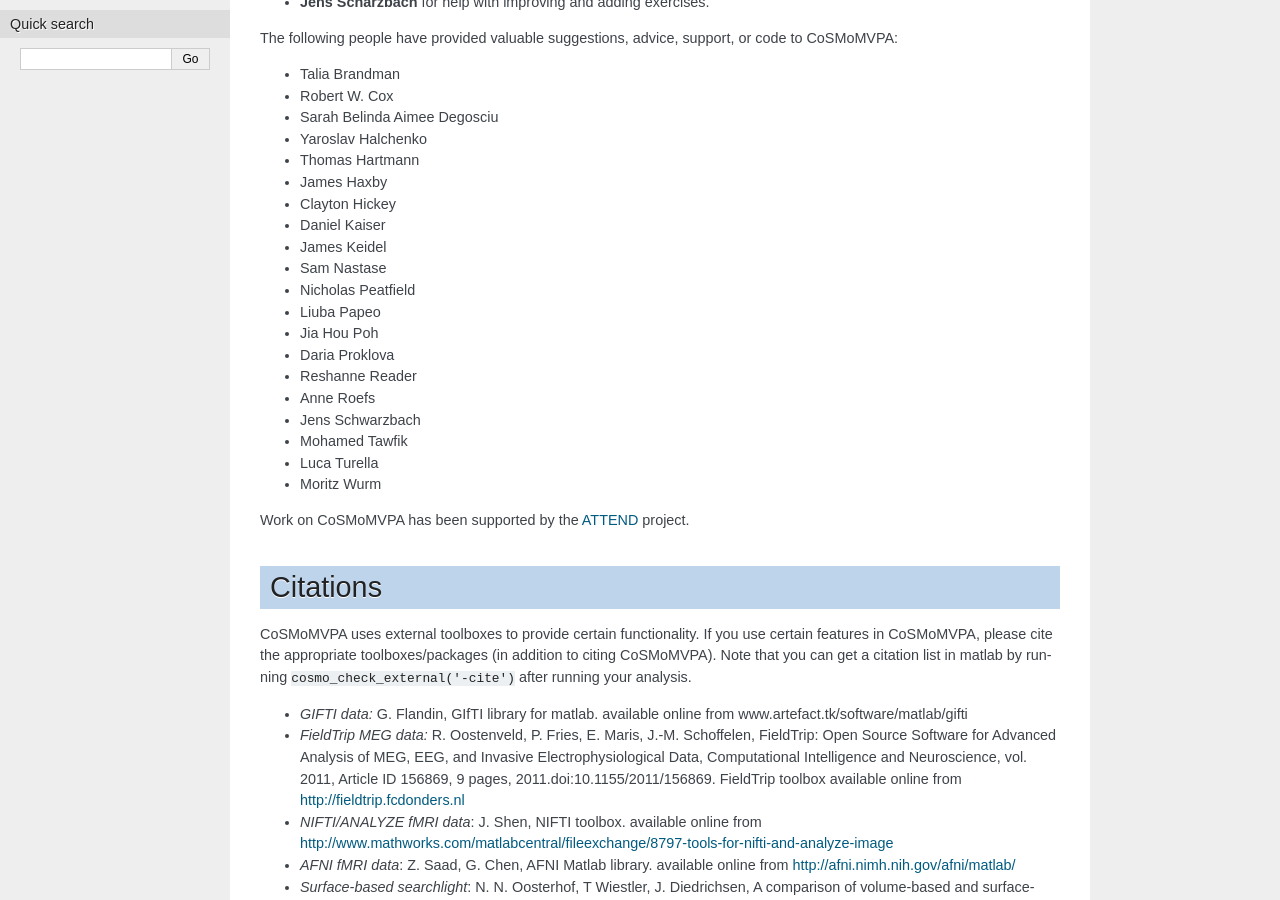
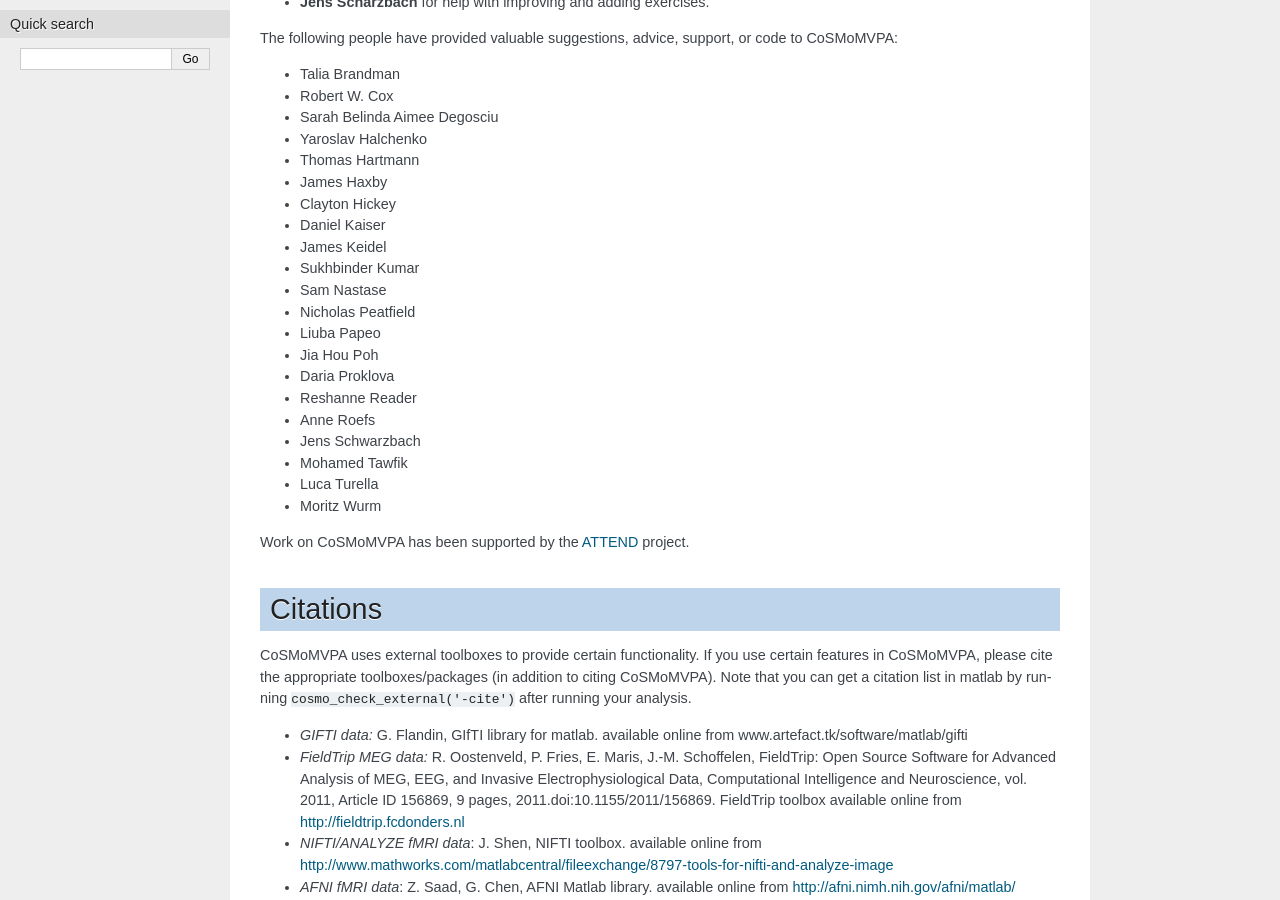
Before and after one commit to CoSMoMVPA/CoSMoMVPA, a Sphinx documentation site: the page built from doc/source/thanks.rst, in a window 1280 px wide and 900 px high, scrolled down 605 px. Built offline with Sphinx 7.4.7, drawn with Linux system fonts in a browser that asks for light colours; pages that are not in the unit, such as notebooks, are missing from menus.

```diff
--- a/doc/source/thanks.rst
+++ b/doc/source/thanks.rst
@@ -35,6 +35,7 @@ The following people have provided valuable suggestions, advice, support, or cod
 + Clayton Hickey
 + Daniel Kaiser
 + James Keidel
++ Sukhbinder Kumar
 + Sam Nastase
 + Nicholas Peatfield
 + Liuba Papeo
```
Also changed, not shown: 2 other files.
